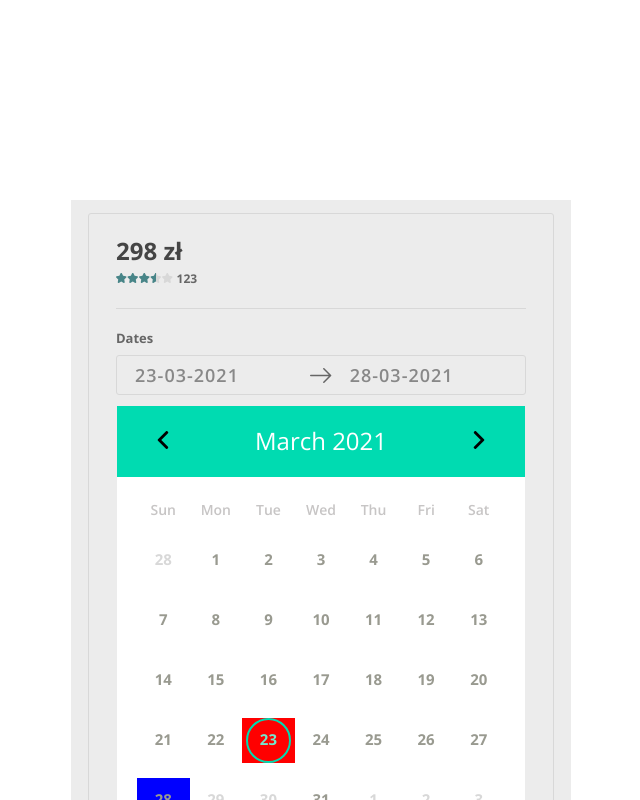
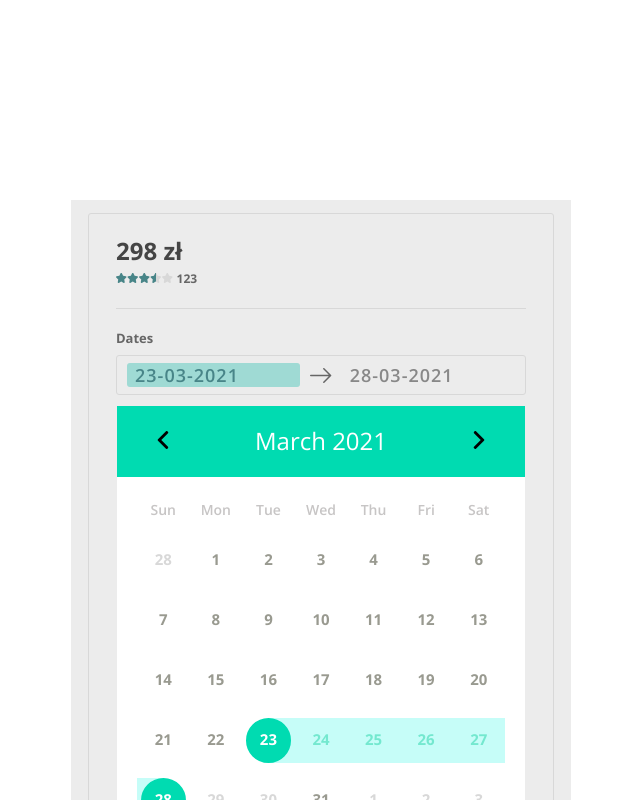
Before and after one commit to PrzemyslawMatlega/eoubowie, a Vue app: page / in a window 1280 px wide. Both pictures are taken after a click on the element "23-03-2021". Shown: the top 800 px of the page, without its empty margins (129-769 px from the left). Built offline with nearby package versions, Linux system fonts and the light colour scheme.

Commit message:
add base of changing data onClick

```diff
--- a/src/components/BookingForm.vue
+++ b/src/components/BookingForm.vue
@@ -25,12 +25,14 @@
 <script>
 import BookingFormInfo from './BookingFormInfo'
 import DatePicker from './DatePicker'
+import { EventBus } from '@/utils/eventBus'
 export default {
   name: 'BookingForm',
   components: {
     BookingFormInfo,
     DatePicker
   },
+
   props: {
     price: {
       type: Number,
@@ -122,6 +124,18 @@ export default {
       this.formData.dateFrom = this.dateFrom
       this.formData.dateTo = this.dateTo
     }
+
+    EventBus.$on('dayClicked', data => {
+      if (data.editMode === 'checkIn') {
+        this.formData.dateFrom = `${data.date.getDate()}-${
+          data.date.getMonth() + 1
+        }-${data.date.getFullYear()}`
+      } else {
+        this.formData.dateTo = `${data.date.getDate()}-${
+          data.date.getMonth() + 1
+        }-${data.date.getFullYear()}`
+      }
+    })
   }
 }
 </script>
--- a/src/components/DatePicker.vue
+++ b/src/components/DatePicker.vue
@@ -1,6 +1,14 @@
 <template>
   <div :class="$style.datePicker">
-    <div :class="$style.dateTab">
+    <div
+      :class="[
+        $style.dateTab,
+        {
+          [$style.dateTabActive]: editMode === 'checkIn'
+        }
+      ]"
+      @click="editMode = 'checkIn'"
+    >
       {{ dateFrom === '' ? 'Check in' : dateFrom }}
     </div>
     <svg
@@ -12,16 +20,28 @@
         d="M21.205 5.007a1.112 1.112 0 00-1.587 0 1.12 1.12 0 000 1.571l8.047 8.047H1.111A1.106 1.106 0 000 15.737c0 .619.492 1.127 1.111 1.127h26.554l-8.047 8.032c-.429.444-.429 1.159 0 1.587a1.112 1.112 0 001.587 0l9.952-9.952a1.093 1.093 0 000-1.571l-9.952-9.953z"
       />
     </svg>
-    <div :class="$style.dateTab">
+    <div
+      :class="[
+        $style.dateTab,
+        {
+          [$style.dateTabActive]: editMode === 'checkOut'
+        }
+      ]"
+      @click="editMode = 'checkOut'"
+    >
       {{ dateTo === '' ? 'Check out' : dateTo }}
     </div>
     <div :class="$style.calendarWrapper">
+      <transition name="quick">
         <DatePickerCalendar
+          v-show="editMode"
+          :edit-mode="editMode"
           :date-from="dateFrom"
           :date-to="dateTo"
           :calendar-setup="calendarSetup"
           :unavailable-dates="unavailableDates"
         />
+      </transition>
     </div>
   </div>
 </template>
@@ -32,6 +52,11 @@ export default {
   name: 'DatePicker',
   components: {
     DatePickerCalendar
+  },
+  data() {
+    return {
+      editMode: ''
+    }
   },
   props: {
     dateFrom: {
@@ -83,6 +108,14 @@ export default {
     background: var(--alto);
   }
 }
+.dateTabActive {
+  background: var(--aqua-island);
+  color: var(--smalt-blue);
+
+  &:hover {
+    background: var(--aqua-island);
+  }
+}
 .calendarWrapper {
   top: 5rem;
   left: 0;
--- a/src/components/DatePickerCalendar.vue
+++ b/src/components/DatePickerCalendar.vue
@@ -16,6 +16,7 @@
         :unavailable-dates="unavailableDates"
         :date-from="dateFrom"
         :date-to="dateTo"
+        :edit-mode="editMode"
       />
     </transition>
   </div>
@@ -46,6 +47,10 @@ export default {
     unavailableDates: {
       type: Array,
       default: () => []
+    },
+    editMode: {
+      type: String,
+      default: ''
     }
   },
   data() {
--- a/src/components/DatePickerDay.vue
+++ b/src/components/DatePickerDay.vue
@@ -7,7 +7,8 @@
         [$style.dayToday]: isToday,
         [$style.dayUnavailable]: isUnavailable,
         [$style.dayFrom]: isDateFrom,
-        [$style.dayTo]: isDateTo
+        [$style.dayTo]: isDateTo,
+        [$style.dayBetween]: isDateBetween
       }
     ]"
   >
@@ -39,6 +40,10 @@ export default {
     isDateTo: {
       type: Boolean,
       required: true
+    },
+    isDateBetween: {
+      type: Boolean,
+      required: true
     }
   }
 }
@@ -52,6 +57,7 @@ export default {
   font-weight: var(--font-bold);
   color: var(--alto);
   user-select: none;
+  cursor: pointer;
 }
 .dayCurrentMonth {
   color: var(--lemon-gras);
@@ -68,11 +74,32 @@ export default {
 }
 .dayUnavailable {
   color: var(--alto);
+  cursor: not-allowed;
+}
+.dayFrom,
+.dayTo {
+  .inner {
+    @extend %flex-cc;
+    height: 4.5rem;
+    width: 4.5rem;
+    border: 0.2rem solid var(--caribbean-green);
+    background: var(--caribbean-green);
+    border-radius: 50%;
+    color: #fff;
+  }
+}
+.dayBetween {
+  color: var(--turquoise-blue);
+  background: var(--french-pass);
 }
 .dayFrom {
-  background: red;
+  background: linear-gradient(to left, var(--french-pass) 50%, transparent 50%);
 }
 .dayTo {
-  background: blue;
+  background: linear-gradient(
+    to right,
+    var(--french-pass) 50%,
+    transparent 50%
+  );
 }
 </style>
--- a/src/components/DatePickerMonth.vue
+++ b/src/components/DatePickerMonth.vue
@@ -12,6 +12,8 @@
         :is-unavailable="day.isUnavailable"
         :is-date-from="day.isDateFrom"
         :is-date-to="day.isDateTo"
+        :is-date-between="isDateBetween(day.date)"
+        @click.native="dayClicked(day)"
       >
         {{ day.date.getDate() }}
       </DatePickerDay>
@@ -21,6 +23,7 @@
 
 <script>
 import DatePickerDay from './DatePickerDay'
+import { EventBus } from '@/utils/eventBus'
 export default {
   components: {
     DatePickerDay
@@ -41,6 +44,10 @@ export default {
     dateTo: {
       type: String,
       default: ''
+    },
+    editMode: {
+      type: String,
+      default: ''
     }
   },
   data() {
@@ -50,6 +57,10 @@ export default {
     }
   },
   methods: {
+    dayClicked({ date, isUnavailable }) {
+      if (isUnavailable) return
+      EventBus.$emit('dayClicked', { date, editMode: this.editMode })
+    },
     setDateAttr(date, isCurrentMonth = true) {
       return {
         date,
@@ -63,15 +74,34 @@ export default {
         isDateTo: this.compareDate(date, this.dateTo)
       }
     },
-    compareDate(firstDate, secondDate) {
-      if (secondDate === '') return false
-      const dateArr = secondDate.split('-')
-      const mySecondDate = new Date(
+    convertToDate(date) {
+      if (typeof date !== 'string') return date
+      const dateArr = date.split('-')
+      return new Date(
         parseInt(dateArr[2]),
         parseInt(dateArr[1]) - 1,
         parseInt(dateArr[0])
       )
-      return firstDate.getTime() === mySecondDate.getTime()
+    },
+    compareDate(firstDate, secondDate) {
+      if (secondDate === '') return false
+      return firstDate.getTime() === this.convertToDate(secondDate).getTime()
+    },
+    getDaysArr(start, end) {
+      let arr = []
+      for (let dt = new Date(start); dt <= end; dt.setDate(dt.getDate() + 1)) {
+        arr.push(new Date(dt))
+      }
+      return arr
+    },
+    isDateBetween(dateBetween) {
+      if (this.dateFrom === '' || this.dateTo === '') return false
+      return this.getDaysArr(
+        this.convertToDate(this.dateFrom),
+        this.convertToDate(this.dateTo)
+      ).some(el => {
+        return this.compareDate(dateBetween, el)
+      })
     }
   },
   computed: {
--- /dev/null
+++ b/src/utils/eventBus.js
@@ -0,0 +1,2 @@
+import Vue from 'vue'
+export const EventBus = new Vue()
```
Lines whose indentation alone changed are shown as unchanged.
